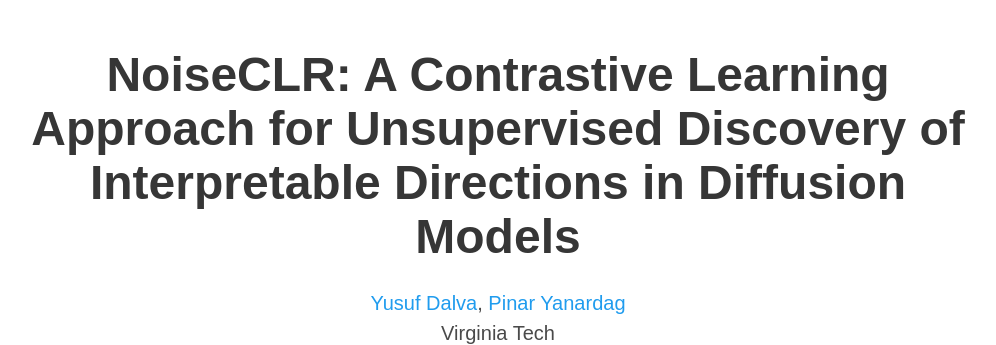
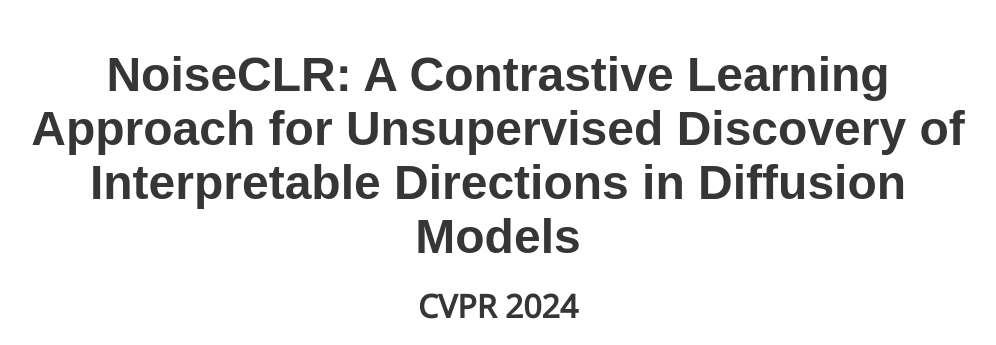
Before and after one commit to noiseclr/noiseclr.github.io, a plain HTML site: page index.html in a window 1280 px wide. Shown: the top 345 px of the page, without its empty margins (142-1138 px from the left). Drawn offline with nearby package versions, Linux system fonts and the light colour scheme; a script that the page names is missing; some icons are missing; a web font is replaced by a local one.

Commit message:
Add CVPR title

```diff
--- a/index.html
+++ b/index.html
@@ -44,6 +44,7 @@
             <div class="columns is-centered">
               <div class="column has-text-centered">
                 <h1 class="title is-1 publication-title">NoiseCLR: A Contrastive Learning Approach for Unsupervised Discovery of Interpretable Directions in Diffusion Models</h1>
+                <h3 class="title is-3">CVPR 2024</h3>
                 <div class="is-size-5 publication-authors">
                   <span class="author-block">
                     <a href="https://yusufdalva.github.io/">Yusuf Dalva</a>,</span>
```
